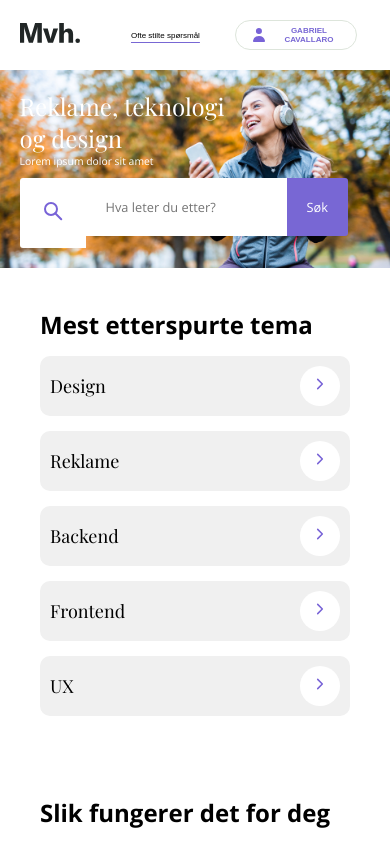
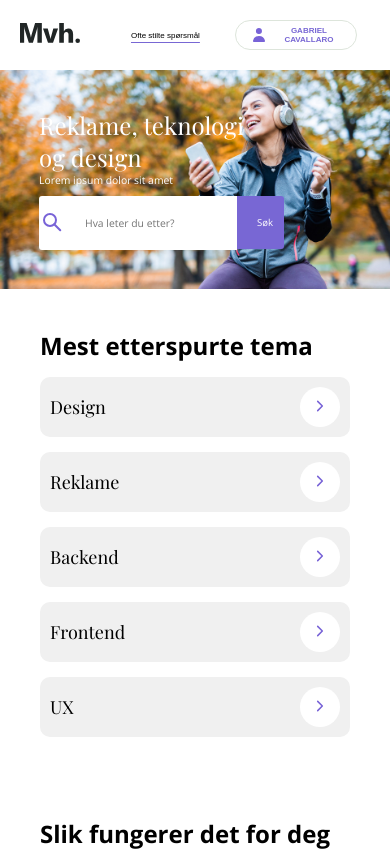
Before and after one commit to gabjcav/Mvh-oppgave, a React (Create React App) app: page / in a window 390 px wide. Shown: the top 851 px of the page. Built offline with nearby package versions, Linux system fonts and the light colour scheme.

Commit message:
searchbar styling changes

```diff
--- a/src/App.scss
+++ b/src/App.scss
@@ -28,4 +28,5 @@ button {
   --font-size-4xl: 3rem;
   --font-size-5xl: 4rem;
   --font-size-6xl: 4.5rem;
+  --font-size-7xl: 5rem;
 }
--- a/src/components/HeroContainer/index.scss
+++ b/src/components/HeroContainer/index.scss
@@ -9,36 +9,40 @@
 
   .hero-title {
     font-family: var(--serif);
-    font-size: var(--font-size-6xl);
+    font-size: var(--font-size-7xl);
     font-weight: 300;
   }
   p {
     font-family: var(--sans-serif);
+    font-size: var(--font-size-lg);
   }
   #searchbar-container {
-    display: flex;
-    flex-direction: column;
+    display: block;
     position: relative;
     #searchbar {
       margin-top: 3%;
       display: flex;
       flex: row;
-      max-width: 30%;
+      max-width: 100%;
       #search-icon {
         border-radius: 3px 0px 0px 3px;
+        background-color: white;
         padding: 20px;
-        background-color: white;
       }
       #search-input {
         font-family: var(--sans-serif);
-        font-size: var(--font-size-sm);
+        font-size: var(--font-size-md);
+        border: none;
+        max-width: 65%;
+        min-width: 50%;
         padding: 20px;
-        border: none;
       }
       #search-btn {
         font-family: var(--sans-serif);
-        font-size: var(--font-size-sm);
+        font-size: var(--font-size-md);
         padding: 20px;
+        max-width: 15%;
+        text-align: center;
         border: none;
         border-radius: 0px 3px 3px 0px;
         background-color: var(--color-purple);
@@ -52,11 +56,13 @@
     }
     #result-container {
       position: absolute;
-      top: 140px;
-      display: flex;
-      flex-direction: row;
+      display: grid;
+      grid-template-columns: repeat(auto-fit, minmax(250px, 1fr));
+      justify-content: flex-end;
+      top: 100%;
       background-color: white;
       font-family: var(--sans-serif);
+      box-shadow: 0px 0px 3px 0px black;
       a {
         background-color: white;
         color: black;
@@ -74,7 +80,6 @@
 
 @media (max-width: 768px) {
   #hero-container {
-    padding: 5%;
     .hero-title {
       font-size: var(--font-size-2xl);
     }
@@ -84,31 +89,34 @@
 
     #searchbar-container {
       #searchbar {
-        #icon-container {
-          padding: 1.5px;
-          height: 50%;
+        #search-icon {
+          border-radius: 3px 0px 0px 3px;
+          padding: 0px;
+          background-color: white;
+
+          img {
+            margin-top: 50%;
+          }
         }
-        input {
+        #search-input {
           font-family: var(--sans-serif);
           font-size: var(--font-size-xsm);
-          padding: 10px;
-          height: 50%;
         }
-        button {
+        #search-btn {
           font-size: 0.6rem;
-          height: 50%;
-          padding: 10px;
+          height: 100%;
         }
       }
       #result-container {
         background-color: transparent;
         color: black;
         padding: 0px;
-        flex-direction: row;
+        display: grid;
+        grid-template-columns: repeat(auto-fit, minmax(250px, 1fr));
+        justify-content: space-around;
         max-width: 300px;
-        left: 0px;
-        top: 70px;
-        gap: 5px;
+        left: 0;
+        top: 100%;
         &:hover {
           background-color: var(--color-light-gray);
           cursor: pointer;
```
